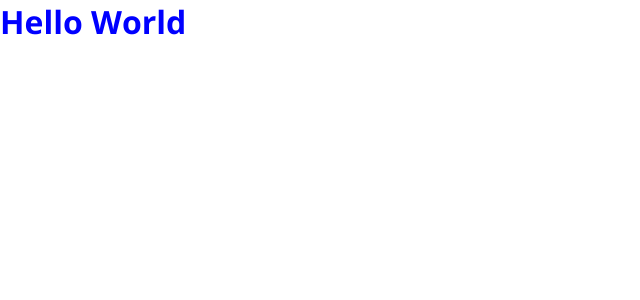
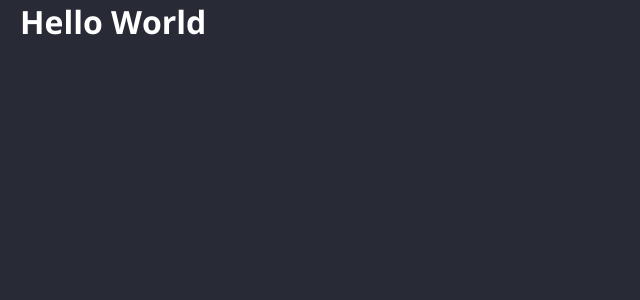
Before and after one commit to gabriel-brito/pipes-puzzle, a React (Create React App) app: page / in a window 1280 px wide. Shown: the top 300 px of the page, without its empty margins (0-640 px from the left). Built offline with nearby package versions, Linux system fonts and the light colour scheme.

Commit message:
Starting css variables and changing App.tsx

```diff
--- a/src/components/App.tsx
+++ b/src/components/App.tsx
@@ -1,10 +1,9 @@
-import styled from 'styled-components'
-
-const Heading = styled.h1`
-  font-size: 2em;
-  color: blue;
-`
+import Container from 'components/Container'
 
 export default function App() {
-  return <Heading>Hello World</Heading>
+  return (
+    <Container>
+      <h1>Hello World</h1>
+    </Container>
+  )
 }
--- a/src/styles/globalStyles.ts
+++ b/src/styles/globalStyles.ts
@@ -6,15 +6,20 @@ const theme = createGlobalStyle`
     padding: 0;
     box-sizing: border-box;
   }
+
   html, body {
     height: 100%;
   }
+
   body {
     font-family: Open Sans, -apple-system, BlinkMacSystemFont, 'Segoe UI', 'Roboto', 'Oxygen',
       'Ubuntu', 'Cantarell', 'Fira Sans', 'Droid Sans', 'Helvetica Neue',
       sans-serif;
     -webkit-font-smoothing: antialiased;
     -moz-osx-font-smoothing: grayscale;
+    background-color: var(--bgColor);
+    color: white;
+    --bgColor: rgb(40, 42, 54);
   }
 `
 
```
